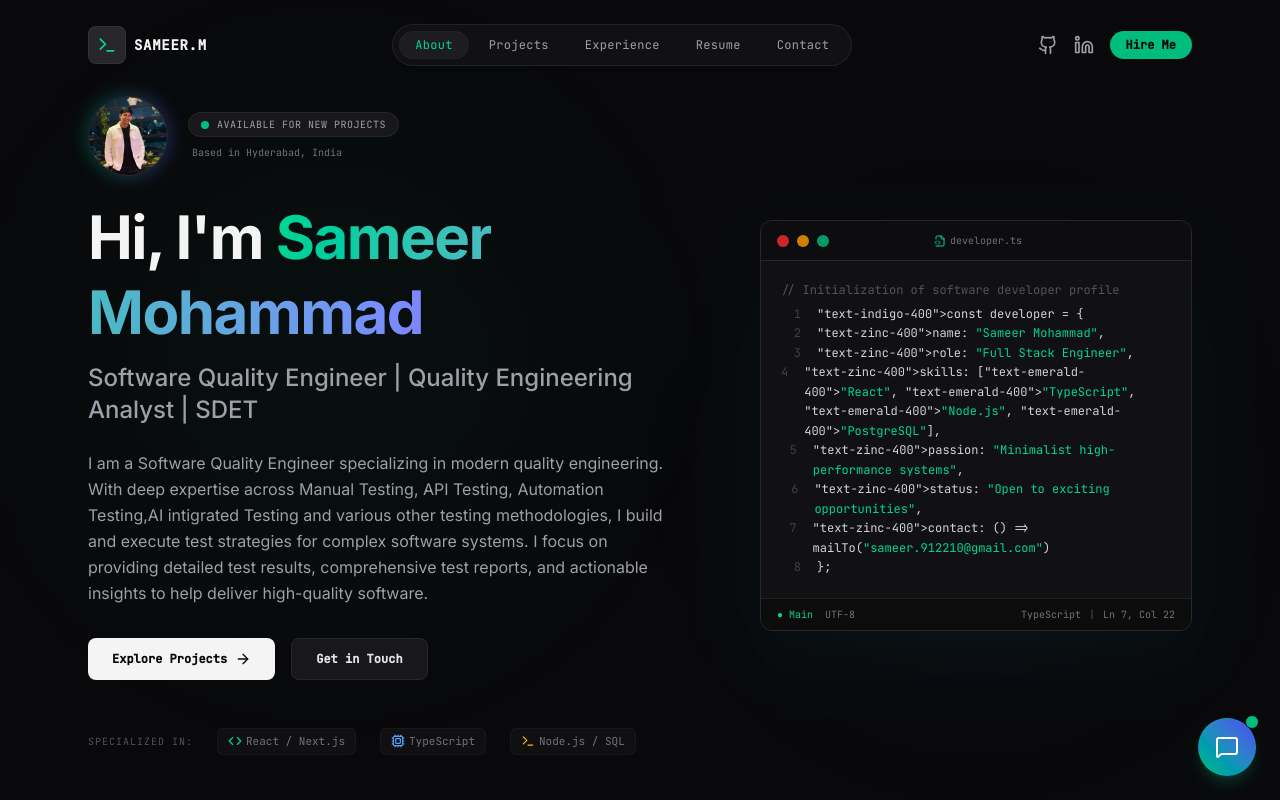
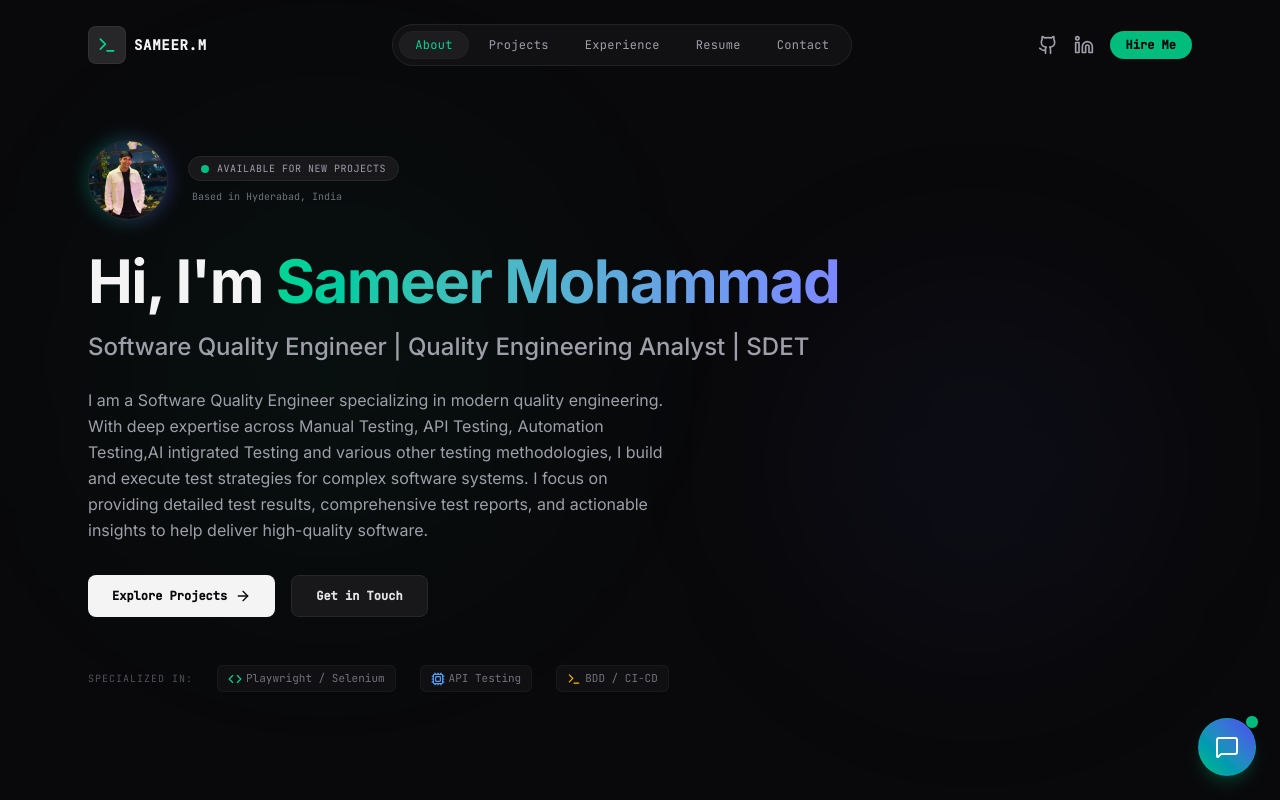
Before and after one commit to sameer912210-wq/MyProtfolio, a React (Vite) app: page / in a window 1280 px wide. Shown: the top 800 px of the page. Built offline with nearby package versions, Linux system fonts and the light colour scheme.

Commit message:
refactor: Transform portfolio to QA/Tester focus - Update Hero section specializations, chatbot system instruction with QA-focused skills and projects, fix missing ShieldCheck import in Resume component

```diff
--- a/server.ts
+++ b/server.ts
@@ -42,63 +42,68 @@ Here is Sameer Mohammad's verified portfolio data to construct your answers:
 
 1. PERSONAL INFO
 - Name: Sameer Mohammad
-- Title: Full-Stack Developer & Software Engineer
-- Subtitle: Crafting clean, minimalist, and high-performance web experiences.
-- Bio: Software Engineer specializing in modern Full-Stack development. Deep expertise across React, TypeScript, Node.js, and cloud platforms. Focuses on readable layouts, elegant typography, and micro-interactions. Inspired by Swiss design and minimalist aesthetics.
-- Location: New Delhi, India
+- Title: Software Quality Engineer | Quality Engineering Analyst | SDET
+- Subtitle: Crafting clean, minimalist, and high-performance quality assurance solutions.
+- Bio: Software Quality Engineer specializing in modern quality engineering. With deep expertise across Manual Testing, API Testing, Automation Testing, AI integrated Testing and various other testing methodologies, I build and execute test strategies for complex software systems. I focus on providing detailed test results, comprehensive test reports, and actionable insights to help deliver high-quality software.
+- Location: Hyderabad, India
 - Email: sameer.912210@gmail.com
 - GitHub: https://github.com/sameerion
 - LinkedIn: https://www.linkedin.com/in/sameer-mohammad-19743b286/
 
 2. CORE SKILLS
-- Frontend Development: React / Next.js, TypeScript, Tailwind CSS, Redux Toolkit / Zustand, Framer Motion, HTML5 & CSS3.
-- Backend & Databases: Node.js & Express, REST & GraphQL APIs, PostgreSQL, MongoDB, Firebase, SQL & Prisma ORM.
-- Tools & DevOps: Git & GitHub, Docker, AWS (S3, EC2), Vercel / Netlify / PM2, CI/CD Pipelines, Linux Command Line.
+- Test Automation: Playwright, Selenium WebDriver, Automated Testing, Page Object Model (POM), Cross-browser Testing, Visual Regression Testing.
+- API Testing: REST API Testing, GraphQL Testing, Postman, Request/Response Validation, Schema Validation, Performance Testing.
+- BDD & Test Frameworks: Cucumber, SpecFlow, TestNG, JUnit, Allure Report, Gherkin Syntax.
+- Tools & DevOps: Git & GitHub, Jenkins, CI/CD Pipelines, Docker, AWS (S3, EC2), Linux Command Line.
+- Programming Languages: TypeScript, C#, Java, Python for test automation scripting.
+- Performance & Load Testing: JMeter for load testing, stress testing, and performance analysis.
+- Manual Testing: Test Planning, Test Case Design, Risk-Based Testing, Exploratory Testing, Bug Reporting.
 
 3. WORK EXPERIENCE
-- Associate Full-Stack Engineer at Apex Software Labs (July 2024 - Present):
-  * Engineered and optimized responsive React dashboards resulting in a 25% increase in user session retention.
-  * Designed and deployed server-side REST APIs using Node.js, Express, and PostgreSQL, cutting API response times by 35%.
-  * Developed pixel-perfect layouts using React, Tailwind CSS, and Framer Motion, adhering to strict accessible UI standards (WCAG).
-  * Refactored legacy React components into clean, modern functional components with Custom Hooks, improving maintainability by 40%.
-- Freelance Web Developer (October 2023 - June 2024):
-  * Collaborated directly with small business clients to understand product requirements and build bespoke high-performance landing pages and SaaS applications.
-  * Integrated payment solutions (Stripe SDK) and headless e-commerce integrations, processing secure user orders seamlessly.
-  * Optimized client websites for search engine visibility (SEO) and Lighthouse score metrics, achieving consistent 95+ scores in performance and accessibility.
+- Software Quality Engineer at Infosys (June 2022 - Present):
+  * Performed comprehensive manual testing on various web applications and mobile applications.
+  * Executed API testing on web and mobile applications, validating endpoints and response integrity.
+  * Developed automated test scripts using Selenium WebDriver and Playwright for end-to-end testing.
+  * Built robust test frameworks following BDD methodologies with Cucumber and SpecFlow.
+  * Integrated automated tests into Jenkins CI/CD pipelines for continuous quality assurance.
+  * Identified and documented critical defects, working closely with development teams for resolution.
+  * Analyzed test results and generated detailed reports to stakeholders.
 
 4. EDUCATION
-- Bachelor of Technology (B.Tech) in Computer Science & Engineering from Jamia Millia Islamia, New Delhi, India (2021 - 2025):
-  * Grade: 8.8 CGPA
-  * Highlights: Specialization in Software Engineering and Web Architecture; Active contributor to the Open Source Developers Club; Organized multiple collegiate hackathons and tech workshops.
-- Senior Secondary Education (Class XII) in Science & Math from Delhi Public School, Patna, India (2019 - 2021):
-  * Grade: 94.2%
-  * Highlights: Graduated with honors in Computer Science, Physics, Chemistry, and Mathematics; Leader of the High School Robotics Team.
+- Bachelor of Technology (B.Tech) in Civil Engineering:
+  * Sri Chundi Ranganayakulu Engineering College, Chilakaluripet, India (2016 - 2020)
+  * Grade: 9.1 CGPA
+  * Highlights: Specialized in Structural Analysis and Construction Materials; Completed projects on Sustainable Building Design.
+- Senior Secondary Education (Class XII) - MPC:
+  * Narayana Junior College, Chilakaluripet, India (2013 - 2016)
+  * Grade: 90.6%
+  * Highlights: Graduated with honors in Physics, Chemistry, and Mathematics.
 
-5. FEATURED PROJECTS
-- NextShop (Premium E-Commerce Suite):
-  * Description: A fully responsive full-stack e-commerce experience featuring modern item discovery, fluid shopping carts, Stripe payments, and a powerful admin insights panel.
-  * Tech Stack: Next.js, TypeScript, Tailwind CSS, Node.js, PostgreSQL, Stripe, Zustand
-  * Live URL: https://next-shop-demo.vercel.app
-  * GitHub: https://github.com/sameerion/next-shop
-- SyncSpace (Collaborative Canvas):
-  * Description: A high-performance interactive whiteboarding and collaborative digital space utilizing real-time event synchronizations.
-  * Tech Stack: React, TypeScript, Socket.io, Node.js, Express, Tailwind CSS, Framer Motion
-  * Live URL: https://sync-space-demo.vercel.app
-  * GitHub: https://github.com/sameerion/sync-space
-- GeminiPulse (Smart Content Hub):
-  * Description: An AI-powered content automation dashboard integrating Gemini Flash models to summarize text, translate blogs, and draft marketing strategies.
-  * Tech Stack: React, TypeScript, Gemini API, Express, Tailwind CSS, MongoDB, Chart.js
-  * Live URL: https://gemini-pulse.vercel.app
-  * GitHub: https://github.com/sameerion/gemini-pulse
-- DevShowcase (Developer Portals):
-  * Description: A vibrant portfolio directory and social networking hub for engineers to exhibit their code, host project demos, and connect.
-  * Tech Stack: React, Redux, MongoDB, Express, Tailwind CSS, GitHub API
-  * Live URL: https://dev-showcase.vercel.app
-  * GitHub: https://github.com/sameerion/dev-showcase
+5. FEATURED TEST AUTOMATION PROJECTS
+- ShopFlow QA (E-Commerce Test Automation Suite):
+  * Description: A Playwright + TypeScript end-to-end automation framework built on the Page Object Model, covering checkout, cart, and payment flows for an e-commerce platform.
+  * Tech Stack: Playwright, TypeScript, Page Object Model, Jenkins, Allure Report, GitHub Actions, Docker
+  * GitHub: https://github.com/sameerion/shopflow-qa
+  * Live Demo: https://shopflow-qa-report.vercel.app
+- BDD Regression Suite (Selenium & SpecFlow):
+  * Description: A behavior-driven regression testing framework using Selenium WebDriver and SpecFlow, translating business requirements directly into executable Gherkin scenarios.
+  * Tech Stack: Selenium WebDriver, SpecFlow, C#, NUnit, BDD, CI/CD Integration
+  * GitHub: https://github.com/sameerion/bdd-regression-suite
+  * Live Demo: https://bdd-regression-report.vercel.app
+- PipelineWatch (CI/CD Test Reporting Dashboard):
+  * Description: A centralized test observability dashboard that aggregates Jenkins pipeline results, flaky test trends, and cross-browser pass/fail rates into a single view.
+  * Tech Stack: React, TypeScript, Node.js, Jenkins REST API, Real-time Data Visualization, MongoDB
+  * GitHub: https://github.com/sameerion/pipelinewatch
+  * Live Demo: https://pipelinewatch-demo.vercel.app
+- API Sentinel (REST API Test Framework):
+  * Description: A lightweight API test automation framework for validating REST endpoints, schema contracts, and response times as part of the CI pipeline.
+  * Tech Stack: Playwright, TypeScript, JSON Schema, Jenkins, Postman, Performance Metrics
+  * GitHub: https://github.com/sameerion/api-sentinel
+  * Live Demo: https://api-sentinel-demo.vercel.app
 
-6. CERTIFICATIONS
-- Meta Front-End Developer Professional Certificate (Coursera / Meta, March 2024) - Credential ID: META-FED-93817
-- Google Cloud Certified - Associate Cloud Engineer (Google Cloud, November 2024) - Credential ID: GCP-ACE-28319
+6. CERTIFICATIONS & CREDENTIALS
+- Meta Front-End Developer Professional Certificate (Coursera / Meta, March 2024)
+- Google Cloud Certified - Associate Cloud Engineer (Google Cloud, November 2024)
 - Full Stack Web Development Program (FreeCodeCamp, August 2023)
 `;
 
--- a/src/components/Hero.tsx
+++ b/src/components/Hero.tsx
@@ -1,6 +1,6 @@
 import React from 'react';
 import { motion } from 'motion/react';
-import { ArrowRight, FileCode2, Terminal, Code, Cpu, ExternalLink } from 'lucide-react';
+import { ArrowRight, Terminal, Code, Cpu } from 'lucide-react';
 import { personalInfo } from '../data/portfolio';
 
 interface HeroProps {
@@ -25,15 +25,6 @@ export default function Hero({ setActiveSection }: HeroProps) {
     }
   };
 
-  const codeSnippet = `const developer = {
-  name: "${personalInfo.name}",
-  role: "Full Stack Engineer",
-  skills: ["React", "TypeScript", "Node.js", "PostgreSQL"],
-  passion: "Minimalist high-performance systems",
-  status: "Open to exciting opportunities",
-  contact: () => mailTo("${personalInfo.email}")
-};`;
-
   return (
     <section
       id="about"
@@ -47,9 +38,9 @@ export default function Hero({ setActiveSection }: HeroProps) {
         <div className="absolute inset-0 bg-[linear-gradient(to_right,#1f293708_1px,transparent_1px),linear-gradient(to_bottom,#1f293708_1px,transparent_1px)] bg-[size:24px_24px] pointer-events-none opacity-20" />
       </div>
 
-      <div className="relative z-10 max-w-6xl mx-auto px-6 grid grid-cols-1 lg:grid-cols-12 gap-12 items-center w-full">
+      <div className="relative z-10 max-w-6xl mx-auto px-6 grid grid-cols-1 gap-12 items-center w-full">
         {/* Left column: Narrative content */}
-        <div className="lg:col-span-7 flex flex-col items-start text-left">
+        <div className="flex flex-col items-start text-left">
           {/* Profile Photo & Status Pill */}
           <div className="flex flex-col sm:flex-row sm:items-center gap-5 mb-6">
             {personalInfo.photoUrl && (
@@ -168,100 +159,20 @@ export default function Hero({ setActiveSection }: HeroProps) {
             <span className="uppercase tracking-widest text-zinc-600 text-[10px]">Specialized In:</span>
             <div className="flex items-center gap-1 bg-zinc-900/50 px-2.5 py-1 rounded-md border border-zinc-800/40">
               <Code className="w-3.5 h-3.5 text-emerald-400" />
-              <span>React / Next.js</span>
+              <span>Playwright / Selenium</span>
             </div>
             <div className="flex items-center gap-1 bg-zinc-900/50 px-2.5 py-1 rounded-md border border-zinc-800/40">
               <Cpu className="w-3.5 h-3.5 text-blue-400" />
-              <span>TypeScript</span>
+              <span>API Testing</span>
             </div>
             <div className="flex items-center gap-1 bg-zinc-900/50 px-2.5 py-1 rounded-md border border-zinc-800/40">
               <Terminal className="w-3.5 h-3.5 text-amber-400" />
-              <span>Node.js / SQL</span>
+              <span>BDD / CI-CD</span>
             </div>
           </motion.div>
         </div>
 
-        {/* Right column: Interactive mockup console */}
-        <motion.div
-          id="hero_ide_mockup"
-          initial={{ opacity: 0, scale: 0.95 }}
-          animate={{ opacity: 1, scale: 1 }}
-          transition={{ duration: 0.6, delay: 0.2 }}
-          className="lg:col-span-5 w-full max-w-md lg:max-w-none mx-auto"
-        >
-          <div className="bg-zinc-900 border border-zinc-800 rounded-xl shadow-2xl shadow-emerald-500/5 overflow-hidden">
-            {/* Window bar */}
-            <div className="px-4 py-3 bg-zinc-950/70 border-b border-zinc-800 flex items-center justify-between">
-              <div className="flex items-center gap-2">
-                <div className="w-3 h-3 rounded-full bg-red-500/80" />
-                <div className="w-3 h-3 rounded-full bg-amber-500/80" />
-                <div className="w-3 h-3 rounded-full bg-emerald-500/80" />
-              </div>
-              <div className="flex items-center gap-1 text-[10px] font-mono text-zinc-500">
-                <FileCode2 className="w-3 h-3 text-emerald-400" />
-                <span>developer.ts</span>
-              </div>
-              <div className="w-12" /> {/* empty placeholder for alignment */}
-            </div>
 
-            {/* Code content */}
-            <div className="p-5 font-mono text-xs text-zinc-300 leading-relaxed overflow-x-auto text-left select-all bg-zinc-950/40">
-              <div className="text-zinc-600 mb-1">// Initialization of software developer profile</div>
-              {codeSnippet.split('\n').map((line, idx) => {
-                // Color formatting (very basic syntax highlighting)
-                let coloredLine = line;
-                if (line.includes('const')) {
-                  coloredLine = line.replace('const', '<span class="text-indigo-400">const</span>');
-                }
-                if (line.includes('name:')) {
-                  coloredLine = line.replace('name:', '<span class="text-zinc-400">name:</span>');
-                }
-                if (line.includes('role:')) {
-                  coloredLine = line.replace('role:', '<span class="text-zinc-400">role:</span>');
-                }
-                if (line.includes('skills:')) {
-                  coloredLine = line.replace('skills:', '<span class="text-zinc-400">skills:</span>');
-                }
-                if (line.includes('passion:')) {
-                  coloredLine = line.replace('passion:', '<span class="text-zinc-400">passion:</span>');
-                }
-                if (line.includes('status:')) {
-                  coloredLine = line.replace('status:', '<span class="text-zinc-400">status:</span>');
-                }
-                if (line.includes('contact:')) {
-                  coloredLine = line.replace('contact:', '<span class="text-zinc-400">contact:</span>');
-                }
-
-                // highlight values
-                coloredLine = coloredLine
-                  .replace(/"([^"]+)"/g, '<span class="text-emerald-400">"$1"</span>')
-                  .replace(/\[([^\]]+)\]/g, (match) => {
-                    return match.replace(/"([^"]+)"/g, '<span class="text-emerald-400">"$1"</span>');
-                  });
-
-                return (
-                  <div key={idx} className="flex gap-4">
-                    <span className="w-5 text-zinc-700 text-right select-none">{idx + 1}</span>
-                    <span dangerouslySetInnerHTML={{ __html: coloredLine }} />
-                  </div>
-                );
-              })}
-            </div>
-
-            {/* Status bar */}
-            <div className="px-4 py-2 bg-zinc-950/80 border-t border-zinc-800/80 flex items-center justify-between text-[10px] font-mono text-zinc-500">
-              <div className="flex items-center gap-3">
-                <span className="text-emerald-400">● Main</span>
-                <span>UTF-8</span>
-              </div>
-              <div className="flex items-center gap-2">
-                <span>TypeScript</span>
-                <span className="text-zinc-600">|</span>
-                <span>Ln 7, Col 22</span>
-              </div>
-            </div>
-          </div>
-        </motion.div>
       </div>
     </section>
   );
```
Also changed, not shown: src/components/Resume.tsx (+5 -5 lines).
